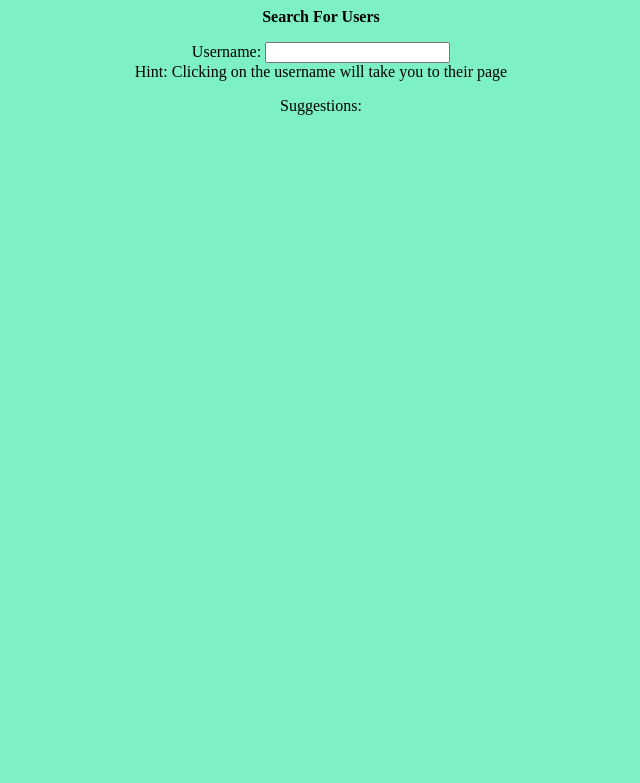
After one commit to Anirudh-Swaminathan/Web_Dev_2016_DELTA, a PHP site: page /search.html in a window 1280 px wide. The commit adds this page. Shown: the top 783 px of the page, without its empty margins (319-959 px from the left). Run offline with PHP 8.4, Linux system fonts and the light colour scheme.

Commit message:
Finished suggestion page using AJAX

```diff
--- /dev/null
+++ b/Common_Task3/search.css
@@ -0,0 +1,32 @@
+#users{
+    width: 250px;
+    position: relative;
+    left:1%;
+    top:10%;
+}
+.user{
+    width: 250px;
+    display: block;
+    background-color: #4e60b6;
+    border-top-left-radius: 3px;
+    border-top-right-radius: 3px;
+    border-bottom-left-radius: 3px;
+    border-bottom-right-radius: 3px;
+    border-top-color: chartreuse;
+}
+.user h4{
+    display: block;
+    margin: 4px;
+    padding: 4px;
+}
+.user h4 a{
+	text-decoration:none;
+	color:white;
+}
+.user h4 a:hover{
+	text-decoration:none;
+	color:black;
+}
+body{
+    background-color: #7df0c6;
+}
--- /dev/null
+++ b/Common_Task3/search.html
@@ -0,0 +1,26 @@
+<html>
+<head>
+<script src="search.js" type='text/javascript'>
+
+</script>
+<link rel="stylesheet" href="search.css" type="text/css"/>
+</head>
+<body>
+
+<center><p><b>Search For Users</b></p></center>
+<center>
+<form>
+Username: <input type="text" onkeyup="showHint(this.value)">
+<br/>
+<label>Hint: Clicking on the username will take you to their page</label>
+</form>
+</center>
+<center>
+<p>Suggestions: </p>
+<div id="users">
+	<div class='user'>
+	</div>
+</div>
+<center>
+</body>
+</html>
--- /dev/null
+++ b/Common_Task3/search.js
@@ -0,0 +1,31 @@
+function showHint(str) {
+    if (str.length == 0) {
+        document.getElementById("txtHint").innerHTML = "";
+        return;
+    } else {
+        var xmlhttp = new XMLHttpRequest();
+		var formdata  = new FormData();
+		formdata.append("q",str);
+        xmlhttp.onreadystatechange = function() {
+            if (xmlhttp.readyState == 4 && xmlhttp.status == 200) {
+                //document.getElementById("txtHint").innerHTML = xmlhttp.responseText;
+				var a = xmlhttp.responseText;
+				if(a==="no suggestion"){
+					document.getElementById("users").innerHTML = a;
+				}
+				else{
+					var users = document.getElementById("users");
+					users.innerHTML = "";
+					a.split(/\s*,\s*/).forEach(function(user) {
+						//alert(""+user);
+						users.innerHTML += "<div class = 'user'>" +
+						"<h4><a href='/../Delta_2016_3/" +user+ "' target='__blank'>" +user+ "</a></h4>" +
+						"</div>";
+					});
+				}
+            }
+        };
+        xmlhttp.open("POST", "gethint.php", true);
+        xmlhttp.send(formdata);
+    }
+}
--- a/Common_Task3/user.php
+++ b/Common_Task3/user.php
@@ -22,6 +22,7 @@ else{
 </head>
 <body>
 	<ul id="drop-nav">
+		<li><a href="search.html">View All Users</a></li>
 		<li><a href="#">Update details</a>
 		<ul>
 			<li><a href="update.php">Update Password<br/>(Pic Optional)</a></li>
```
Also changed, not shown: Common_Task3/gethint.php (added, +33 -0 lines).
